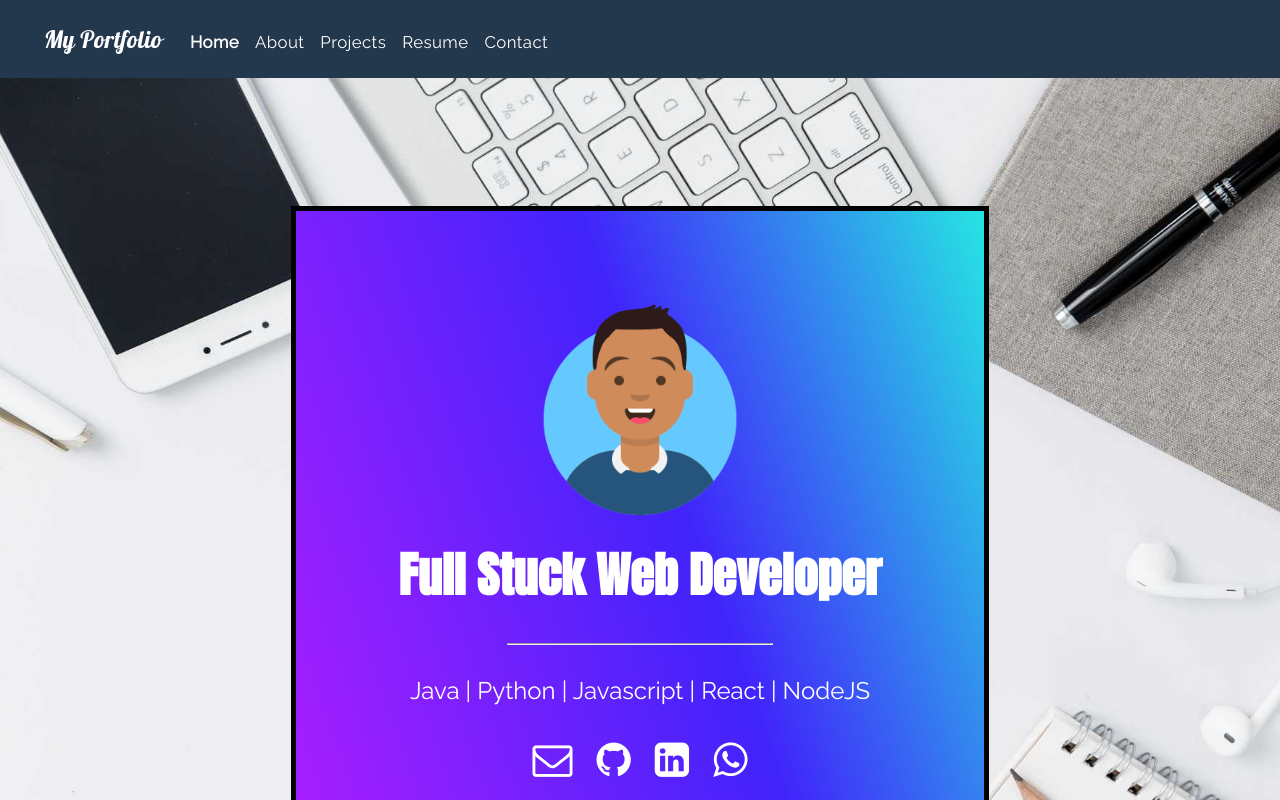
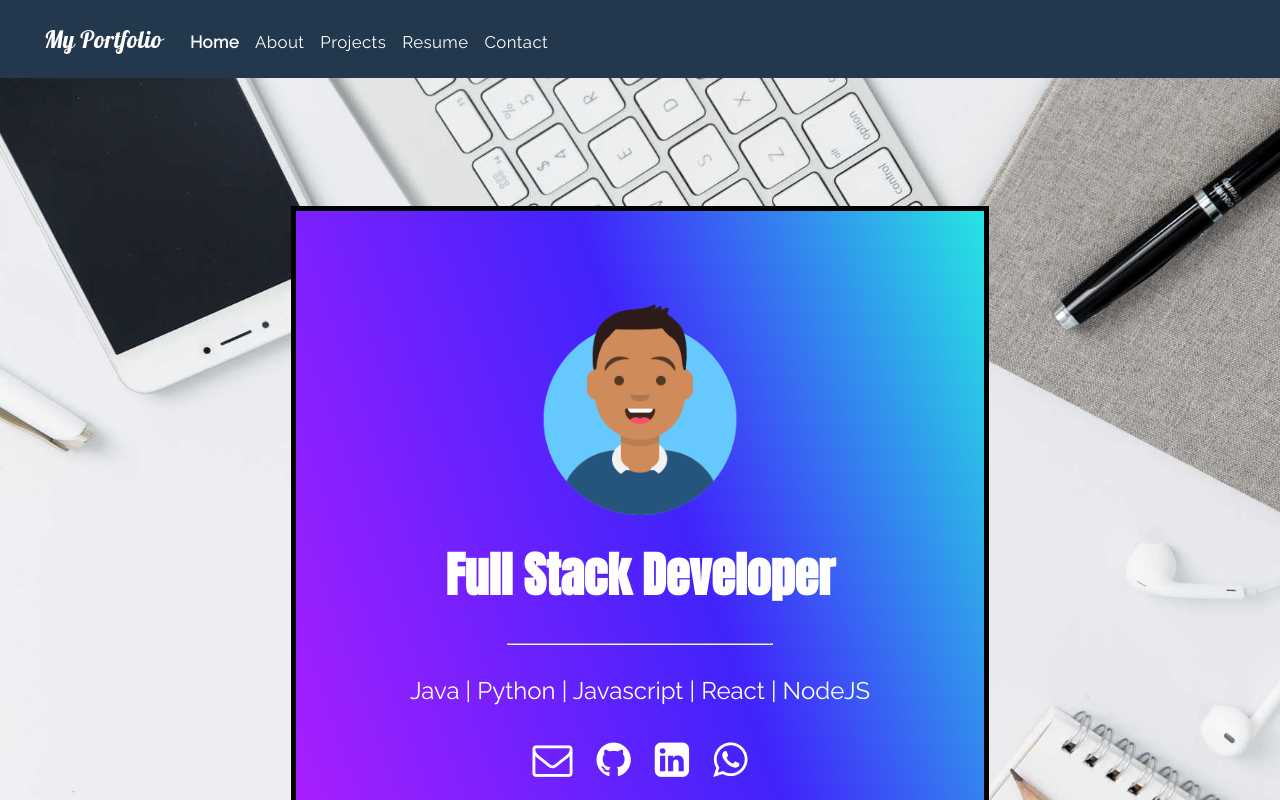
Before and after one commit to OmriGalShen/My-Portfolio, a React (Create React App) app: page / in a window 1280 px wide. Shown: the top 800 px of the page. Built offline with nearby package versions, Linux system fonts and the light colour scheme.

Commit message:
changed text

```diff
--- a/src/components/content/landing/Landing.js
+++ b/src/components/content/landing/Landing.js
@@ -8,7 +8,7 @@ const Landing = props => {
     <div className="landing">
       <div className="banner">
         <img alt="avatar" src={avatar} className="avatar-pic" />
-        <h1 className="f1 white title">Full Stuck Web Developer</h1>
+        <h1 className="f1 white title">Full Stack Developer</h1>
         <hr />
         <p className="white f3">Java | Python | Javascript | React | NodeJS</p>
         <div className="social-links">
```
